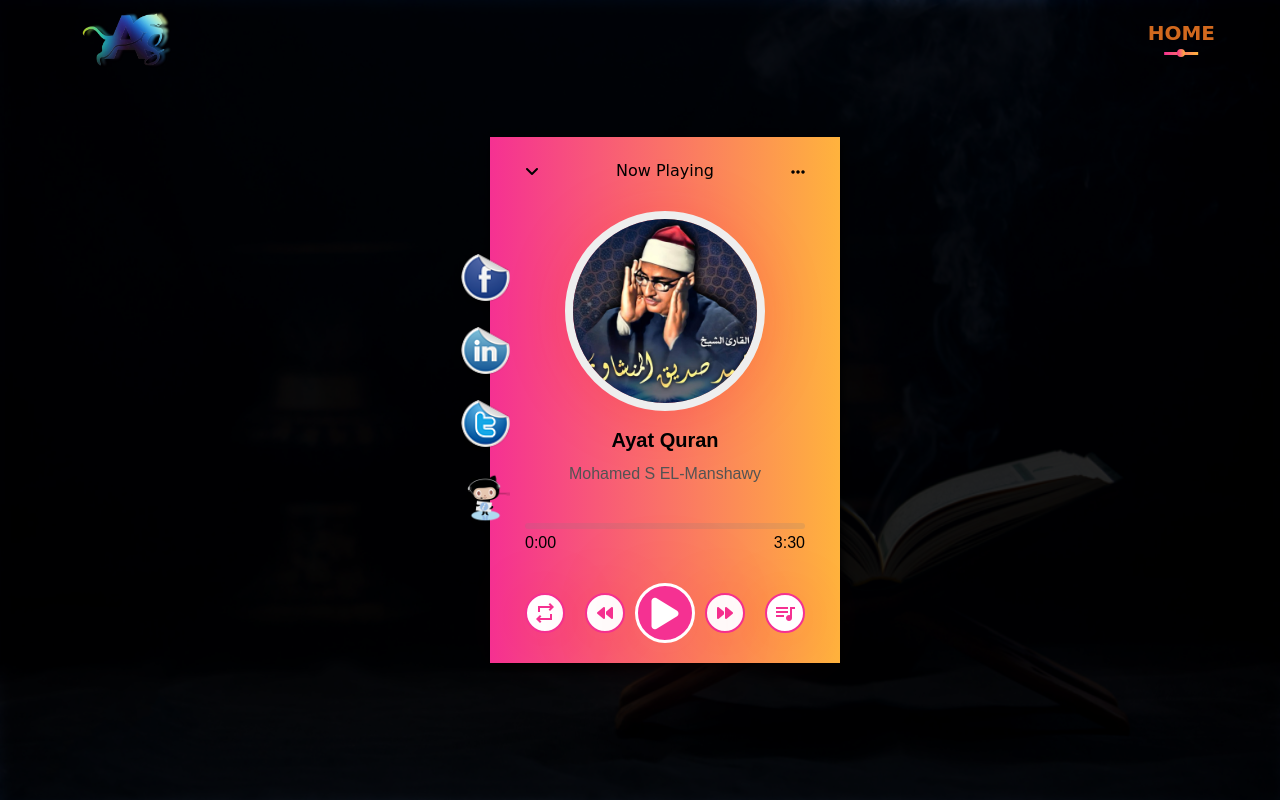
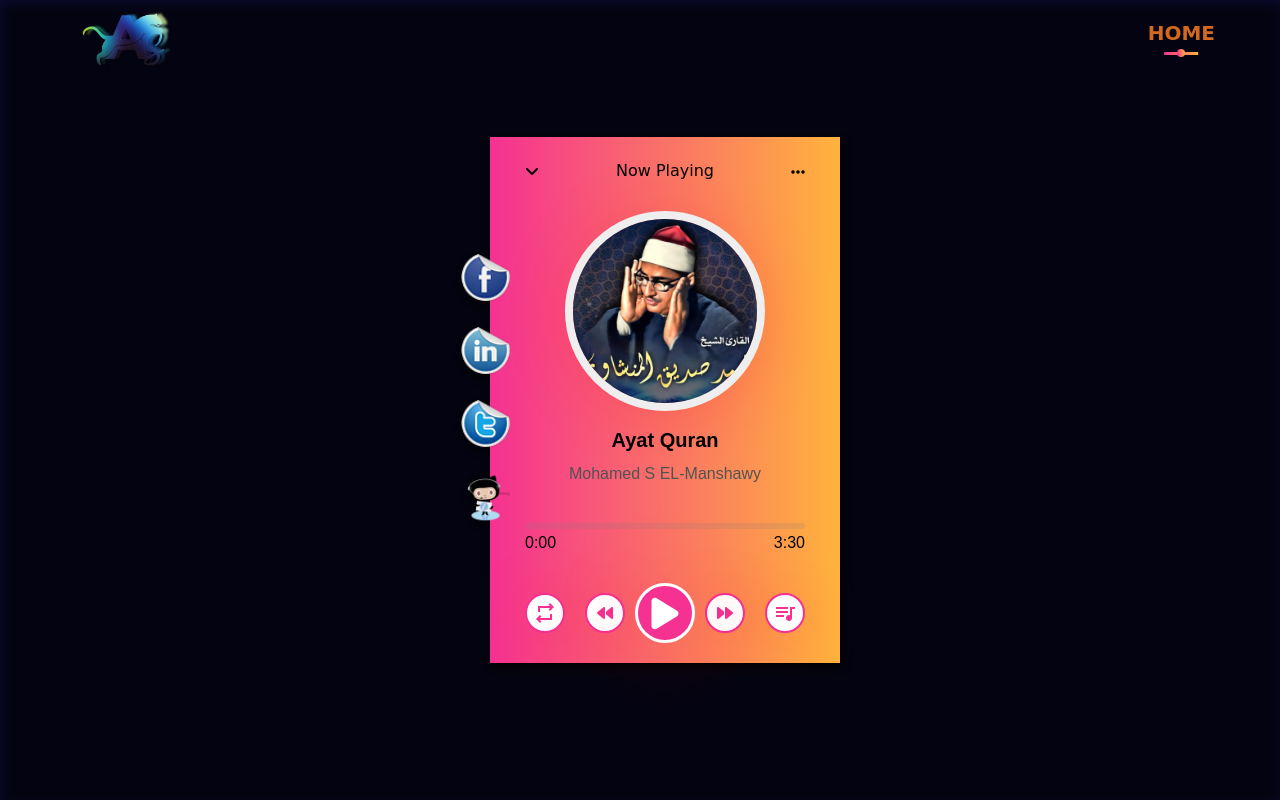
Before and after one commit to Ahmad-S-Mohamed/Music-play-list, a plain HTML site: page index.html in a window 1280 px wide. Drawn offline with nearby package versions, Linux system fonts and the light colour scheme.

Commit message:
Update main.css

```diff
--- a/css/main.css
+++ b/css/main.css
@@ -122,7 +122,7 @@ nav .container ul .active::before {
   padding: 0;
   margin: 0;
   position: relative;
-  background-image: url("/images/cursor1.png");
+   background:midnightblue;
   height: 100vh;
   background-size: cover;
 }
```
